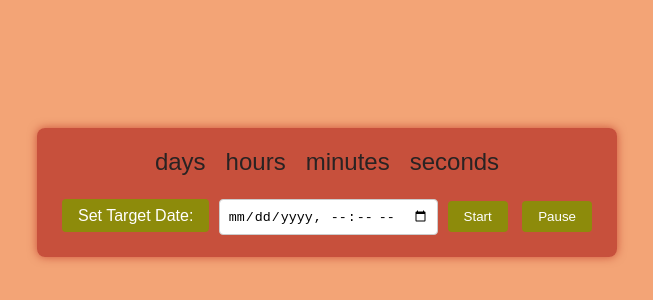
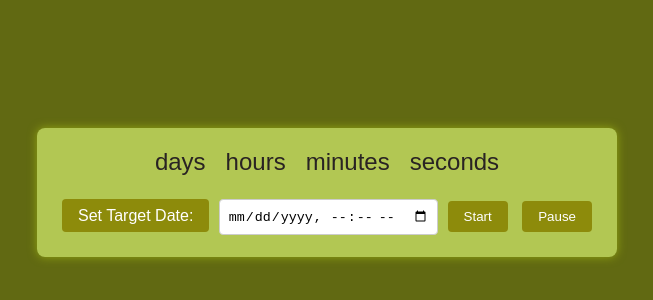
Before and after one commit to Rajat20022323/studywithrajat.github.io, a plain HTML site: page index.html in a window 1280 px wide. Shown: the part 208-508 px from the top of the page, without its empty margins (313-966 px from the left). Drawn offline with Linux system fonts and the light colour scheme.

Commit message:
Update style.css

```diff
--- a/style.css
+++ b/style.css
@@ -1,6 +1,6 @@
 body {
     font-family: Arial, sans-serif;
-    background-color: #f3a476;
+    background-color: #616912;
     display: flex;
     justify-content: center;
     align-items: center;
@@ -10,11 +10,11 @@ body {
 
   .countdown-container {
     text-align: center;
-    background-color: rgba(168, 20, 20, 0.582);
+    background-color: rgba(190, 212, 92, 0.884);
     color: rgb(41, 35, 35);
     padding: 20px;
     border-radius: 8px;
-    box-shadow: 0 0 10px rgba(165, 0, 0, 0.514);
+    box-shadow: 0 0 10px rgba(170, 197, 17, 0.658);
   }
 
   .countdown {
```
